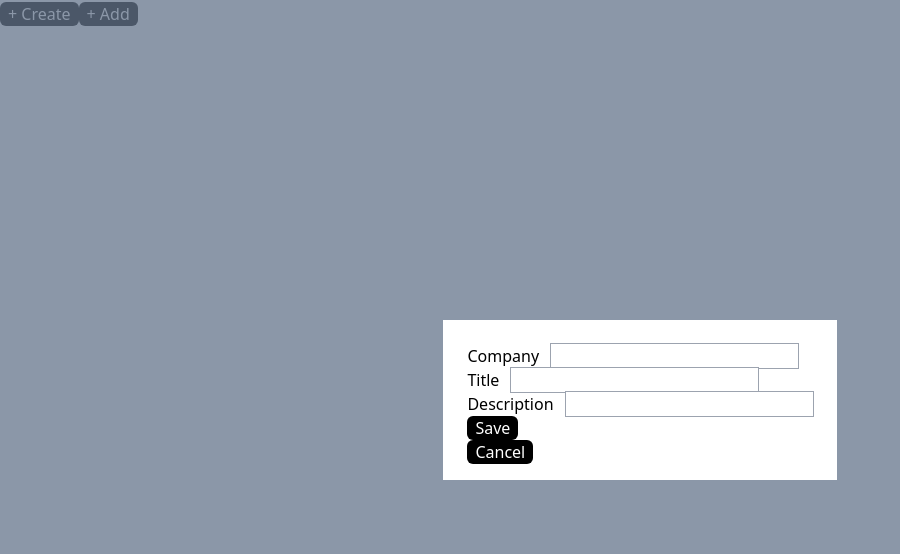
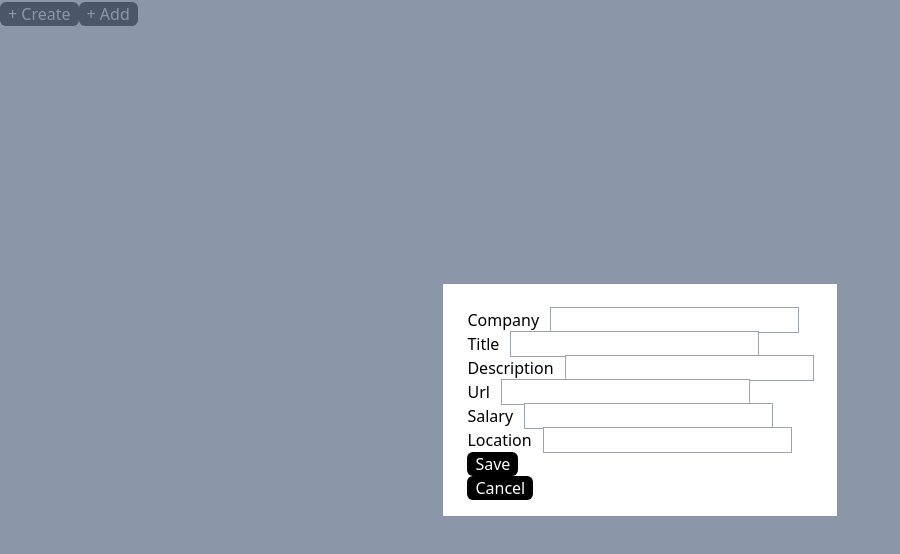
Before and after one commit to xxiuminn/job-application-tracker, a React (Vite) app in the folder frontend/: page / in a window 1280 px wide. Both pictures are taken after a click on the button "+ Create". Shown: the top 554 px of the page, without its empty margins (0-900 px from the left). Built offline with nearby package versions, Linux system fonts and the light colour scheme.

Commit message:
update add job modal

```diff
--- a/frontend/src/components/AddJobModal.tsx
+++ b/frontend/src/components/AddJobModal.tsx
@@ -8,6 +8,9 @@ const AddJobModal = ({ handleCreateJob }: createJobProps) => {
   const [company, setCompany] = useState<string>("");
   const [title, setTitle] = useState<string>("");
   const [description, setDescription] = useState<string>("");
+  const [url, setUrl] = useState<string>("");
+  const [salary, setSalary] = useState<string>("");
+  const [location, setLocation] = useState<string>("");
 
   const cancelAddList = (
     event: React.MouseEvent<HTMLButtonElement, MouseEvent>
@@ -31,6 +34,15 @@ const AddJobModal = ({ handleCreateJob }: createJobProps) => {
         break;
       case "Description":
         setDescription(value);
+        break;
+      case "URL":
+        setUrl(value);
+        break;
+      case "Salary":
+        setSalary(value);
+        break;
+      case "Location":
+        setLocation(value);
     }
   };
 
@@ -44,7 +56,14 @@ const AddJobModal = ({ handleCreateJob }: createJobProps) => {
               className="flex flex-col justify-center items-start"
               onSubmit={handleSubmitList}
             >
-              {["Company", "Title", "Description"].map((item) => {
+              {[
+                "Company",
+                "Title",
+                "Description",
+                "Url",
+                "Salary",
+                "Location",
+              ].map((item) => {
                 return (
                   <>
                     <div>
@@ -68,7 +87,13 @@ const AddJobModal = ({ handleCreateJob }: createJobProps) => {
                             ? company
                             : item === "Title"
                             ? title
-                            : description
+                            : item === "Description"
+                            ? description
+                            : item === "URL"
+                            ? url
+                            : item === "Salary"
+                            ? salary
+                            : location
                         }
                       ></input>
                     </div>
```
